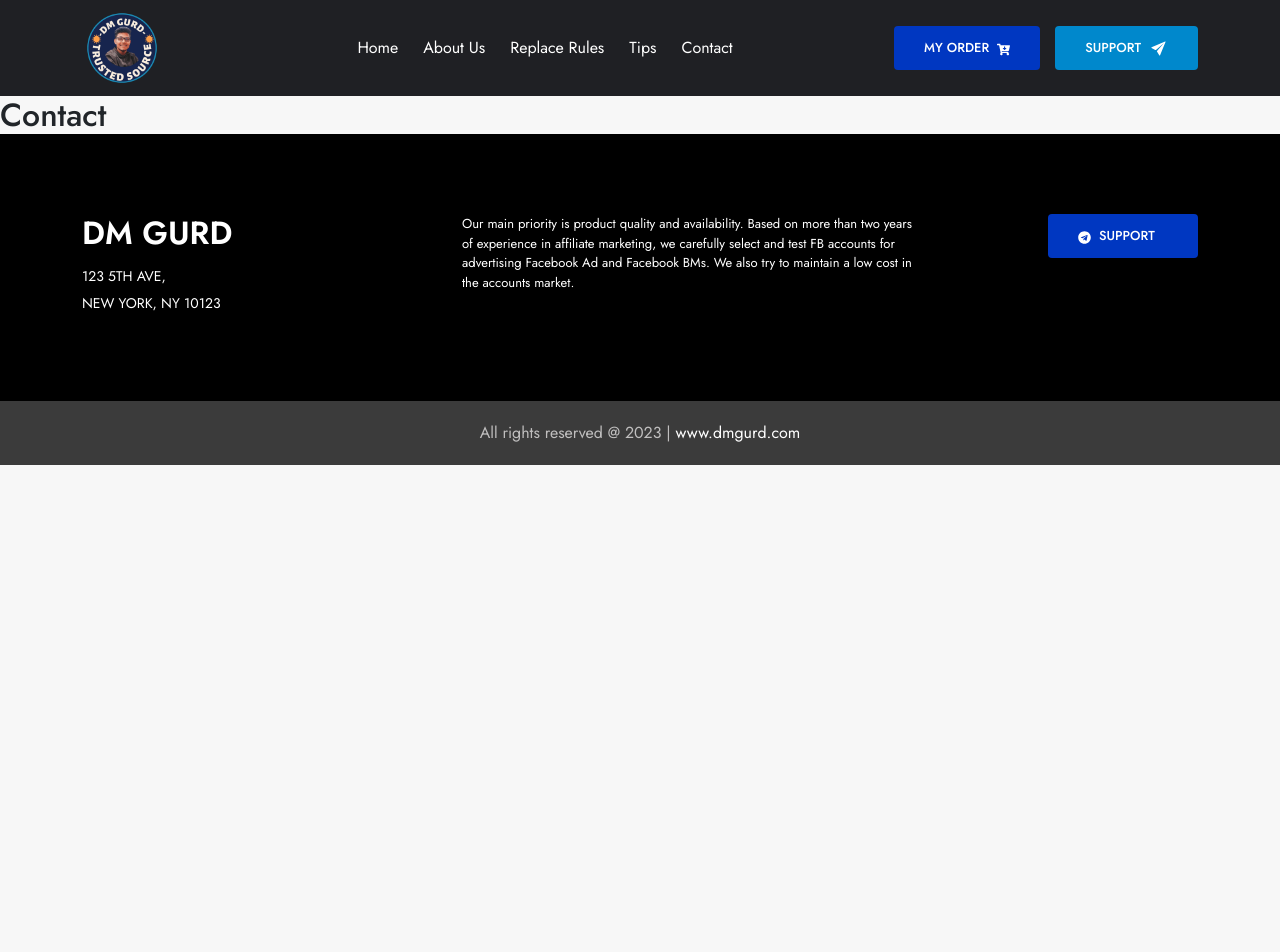
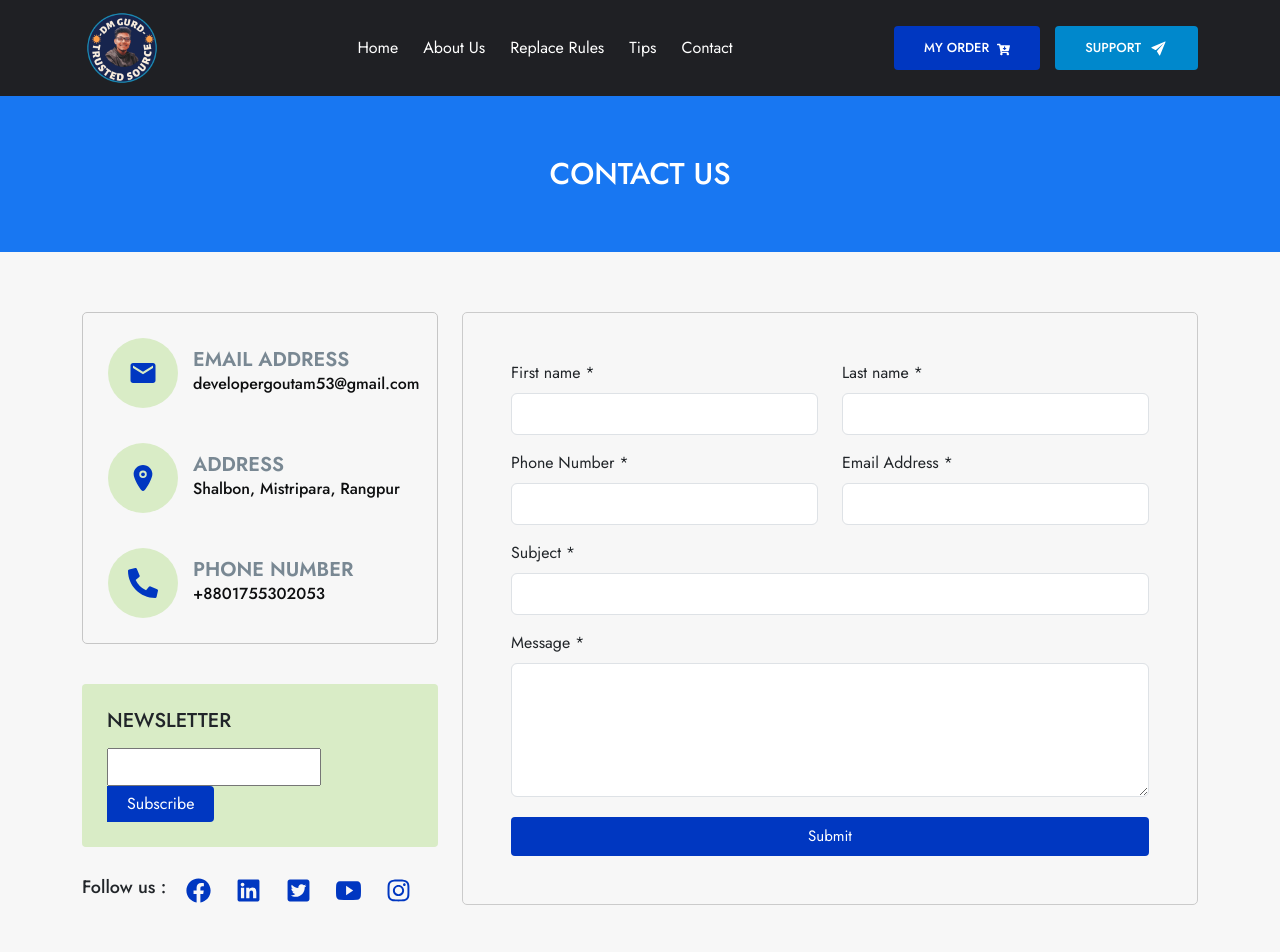
Before and after one commit to goutamray/DM-GURD_website_design_by_React, a React (Vite) app: page /contact in a window 1280 px wide. Shown: the top 952 px of the page. Before the commit the page ends 800 px from the top, so only its background shows below. Built offline with nearby package versions, Linux system fonts and the light colour scheme.

Commit message:
contact page added

```diff
--- a/src/pages/contact/Contact.css
+++ b/src/pages/contact/Contact.css
@@ -0,0 +1,115 @@
+
+.contact{
+  padding: 60px 0px;
+  background-color: var(--secondary-color);
+}
+
+.contact h2{
+  color: #fff;
+  font-size: 30px;
+  text-transform: uppercase;
+}
+
+.contact-details{
+  padding: 60px 0px;
+}
+
+.contact-left{
+   display: flex;
+   flex-direction: column;
+   gap: 35px;
+   border: 1px solid rgb(198, 198, 198);
+   padding: 25px;
+   border-radius: 5px;
+}
+
+.contact-left .contact-box{
+    display: flex;
+    gap: 15px;
+
+}
+.contact-left .contact-box span {
+  background-color: #d9ecc6;
+  padding: 20px;
+  border-radius: 50%;
+}
+.contact-left .contact-box span svg{
+   font-size: 30px;
+   color: var(--btn-color);
+}
+.contact-left .contact-box .data-box h6{
+   font-size: 20px;
+   font-weight: 600;
+   color: #798893;
+   margin-top: 10px;
+}
+.contact-left .contact-box .data-box p{
+   font-size: 16px;
+   font-weight: 500;
+   color: var(--primary-color) ;
+}
+
+.newslater-box{
+  margin-top: 40px;
+  background-color: #d9ecc6;
+  border-radius: 4px;
+  padding: 25px;
+}
+
+.newslater-box h2{
+  font-size: 20px;
+  font-weight: 500;
+}
+
+.news-btn {
+  margin-top: 15px;
+}
+.news-btn input{
+ padding: 5px 10px;
+ width: 70%;
+}
+.news-btn button{
+  border: none;
+  background-color: var(--btn-color) ;
+  padding: 6px 20px;
+  color: #fff;
+  border-radius: 0px 4px 4px 0px;
+}
+
+.follow-btn{
+  margin-top: 30px;
+  display: flex;
+  gap: 15px;
+  align-items: center;
+}
+.follow-btn h2{
+ font-size: 18px;
+ font-weight: 500;
+margin-bottom: 5px;
+}
+.follow-btn span {
+  margin: 0px 5px;
+}
+.follow-btn span svg{
+  font-size: 25px;
+  color: var(--btn-color);
+}
+
+/*******  form csss  ******/
+
+.contact-form{
+  border: 1px solid rgb(203, 203, 203);
+  border-radius: 5px;
+}
+.form form input{
+  padding: 8px 15px;
+}
+.form form button{
+  background-color: var(--btn-color);
+  color: #fff;
+  border-radius: 4px;
+  border: none;
+  font-size: 15px;
+  padding: 8px 25px;
+  margin-top: 20px;
+}
--- a/src/pages/contact/Contact.jsx
+++ b/src/pages/contact/Contact.jsx
@@ -1,9 +1,123 @@
 
+import { MdEmail } from "react-icons/md";
+import { IoLocation } from "react-icons/io5";
+import { FaPhoneAlt } from "react-icons/fa";
+import { FaFacebook } from "react-icons/fa";
+import { FaLinkedin } from "react-icons/fa";
+import { FaTwitterSquare } from "react-icons/fa";
+import { IoLogoYoutube } from "react-icons/io";
+import { FaInstagram } from "react-icons/fa";
 
+import "./Contact.css"
 const Contact = () => {
   return (
     <>
-      <h2> Contact </h2>
+      <div className="contact">
+        <div className="container">
+          <div className="row">
+            <div className="col">
+              <h2 className="text-center"> Contact us </h2>
+            </div>
+          </div>
+        </div>
+      </div>
+
+      <div className="contact-details">
+        <div className="container">
+          <div className="row">
+            <div className="col-md-4">
+              <div className="contact-left">
+                  <div className="contact-box">
+                    <span> <MdEmail /> </span>
+                    <div className="data-box">
+                       <h6> EMAIL ADDRESS </h6>
+                       <p> developergoutam53@gmail.com </p>
+                    </div>
+                  </div>
+
+
+                  <div className="contact-box">
+                    <span> <IoLocation />  </span>
+                    <div className="data-box">
+                       <h6> ADDRESS</h6>
+                       <p> Shalbon, Mistripara, Rangpur </p>
+                    </div>
+                  </div>
+
+
+                  <div className="contact-box">
+                    <span> <FaPhoneAlt /> </span>
+                    <div className="data-box">
+                       <h6> PHONE NUMBER</h6>
+                       <p> +8801755302053 </p>
+                     </div>
+                  </div>
+
+              </div>
+
+              <div className="newslater-box">
+                 <h2> NEWSLETTER </h2>
+                 <div className="news-btn">
+                  <input type="email" />
+                  <button> Subscribe </button>
+                 </div>
+
+              </div>
+
+              <div className="follow-btn">
+                <h2> Follow us : </h2>
+                <span> <FaFacebook />  </span>
+                <span> <FaLinkedin /> </span>
+                <span> <FaTwitterSquare /> </span>
+                <span> <IoLogoYoutube /> </span>
+                <span> <FaInstagram /> </span>
+
+              </div>
+            </div>
+
+            <div className="col-md-8">
+             <div className="contact-form p-5">
+                <div className="form">
+                  <form action="">
+                    <div className="row">
+                      <div className="col">
+                        <label  className="form-label"> First name <span> * </span> </label>
+                        <input type="text" className="form-control" />
+                      </div>
+                      <div className="col">
+                        <label  className="form-label"> Last name <span> * </span> </label>
+                        <input type="text" className="form-control" />
+                      </div>
+                    </div>
+
+                    <div className="row py-3">
+                      <div className="col">
+                        <label  className="form-label"> Phone Number <span> * </span></label>
+                        <input type="text" className="form-control"  />
+                      </div>
+                      <div className="col">
+                        <label  className="form-label"> Email Address <span> * </span> </label>
+                        <input type="email" className="form-control" />
+                      </div>
+                    </div>
+                    <div className="row ">
+                       <div className="col-12">
+                          <label className="form-label"> Subject <span> * </span> </label>
+                          <input type="text" className="form-control"  />
+                       </div>
+                       <div className="col-12 mt-3">
+                          <label  className="form-label"> Message <span> * </span> </label>
+                          <textarea name="" id="" rows="5" className="form-control"></textarea>
+                        </div>
+                    </div>
+                    <button className="w-100"> Submit </button>
+                  </form>
+                </div>
+              </div>
+            </div>
+          </div>
+        </div>
+      </div>
     </>
   )
 }
```
